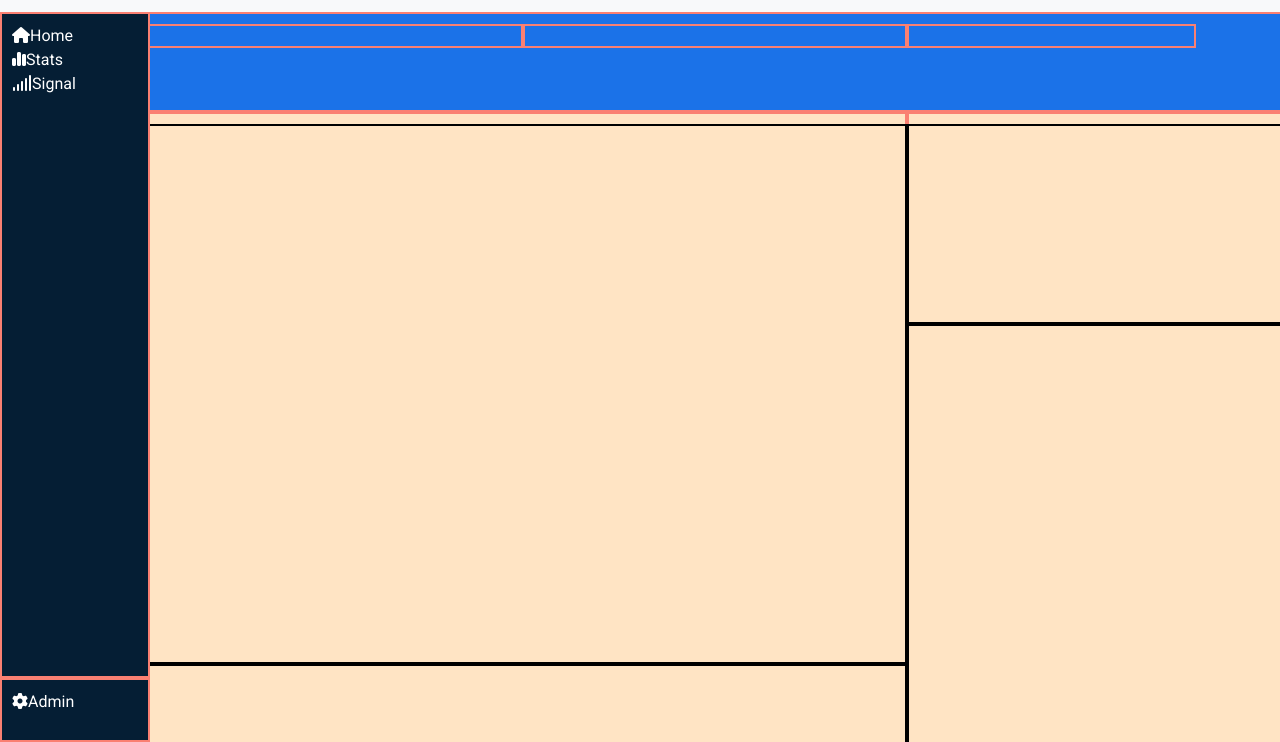
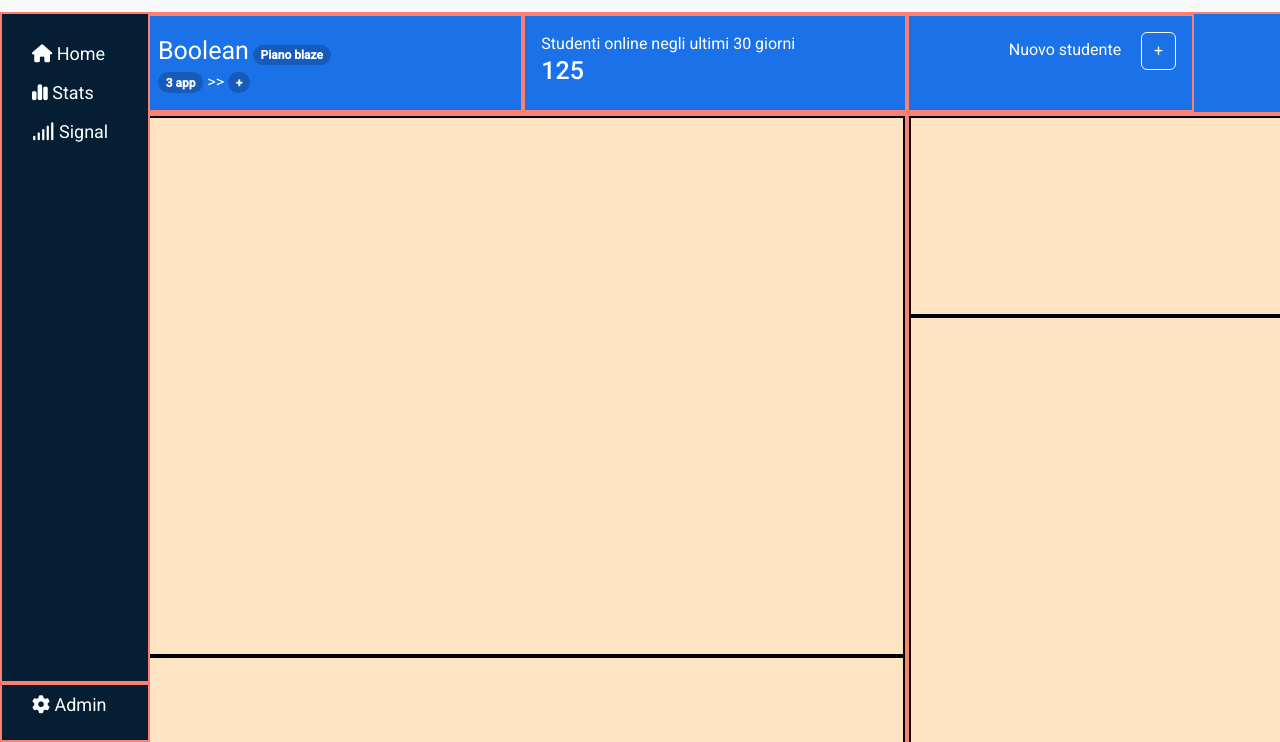
Before and after one commit to TheDusty117/html-css-bootstrap-dashboard, a plain HTML site: page index.html in a window 1280 px wide. Shown: the part 58-800 px from the top of the page. Drawn offline with nearby package versions, Linux system fonts and the light colour scheme.

Commit message:
FEAT bluebar structure

```diff
--- a/css/app.css
+++ b/css/app.css
@@ -75,7 +75,7 @@ main{
 div[class^="col-"] {
   border: 2px solid salmon; */
   min-height: 20px;
-  padding: 10px;
+  /* padding: 5px */
 }
 
 .bluebar{
@@ -114,7 +114,7 @@ div[class^="col-"] {
 
 
 
-/* NAVBAR ORIZZONTALE CUSTOMIZZAZIONE */
+/* NAVBAR ORIZZONTALE CUSTOMIZZAZIONE *********************/
 
 .navbar_horizontal{
   height: 70px;
@@ -130,7 +130,32 @@ div[class^="col-"] {
   padding-right: 20px;
 }
 
+.home-list {
+  margin-top: 20px;
+}
 
+
+
+
+
+
+/* NAVBAR VERTICALE CUSTOMIZZAZIONE **********************/
+
+
+
+.col-home,
+.col-settings{
+  font-size: 18px;
+}
+
+.home-list> li {
+  padding: 6px 15px 6px 30px;
+}
+
+.settings-list> li {
+  padding: 6px 15px 6px 30px;
+
+}
 
 
 /* MEDIAQUERY NAVBAR BLU LATERALE */
@@ -140,4 +165,41 @@ div[class^="col-"] {
     width: 68px;
   }
 
+  .home-list> li{
+    padding: 0;
+    text-align: center;
+    padding: 10px 0px;
+  }
+
+  .settings-list> li{
+    padding: 0;
+    text-align: center;
+    padding: 10px 0px;
+  }
+
+
+
+  .home,
+  .stats,
+  .signal,
+  .admin {
+    display: none;
+  }
+
 }
+
+
+
+/* BLUEBAR CUSTOMIZZAZIONE ***************************/
+
+.bluebar{
+  color: white;
+}
+
+.text-bg-darkblue{
+  background-color: #165BBA;
+}
+
+.major-info{
+  font-size: 25px;
+}
--- a/index.html
+++ b/index.html
@@ -79,30 +79,34 @@
     <section class="navbar-vertical d-flex flex-column">
 
       <div class="col-home flex-grow-1">
-        <ul class="d-flex flex-column ">
-          <li>
+        <ul class="d-flex flex-column home-list">
+          <li class="">
             <a href="#">
-              <i class="fa-solid fa-house"></i>Home
+              <i class="fa-solid fa-house"></i>
+              <span class="home">Home</span>
             </a>
           </li>
           <li>
             <a href="#">
-              <i class="fa-solid fa-chart-simple"></i>Stats
+              <i class="fa-solid fa-chart-simple"></i>
+              <span class="stats">Stats</span>
             </a>
           </li>
           <li>
             <a href="#">
-              <i class="fa-solid fa-signal"></i>Signal
+              <i class="fa-solid fa-signal"></i>
+              <span class="signal">Signal</span>
             </a>
           </li>
         </ul>
       </div>
 
       <div class="col-settings">
-        <ul>
+        <ul class="settings-list">
           <li>
             <a href="#">
-              <i class="fa-solid fa-gear"></i>Admin
+              <i class="fa-solid fa-gear"></i>
+              <span class="admin">Admin</span>
             </a>
           </li>
         </ul>
@@ -122,17 +126,49 @@
             <div class="row">
 
               <!-- colonna sx -->
-              <div class="col-12 col-md-4 col-xl-4">
+              <div class="col-12 col-md-4 col-xl-4 p-3">
+                <div>
+                  <span class="major-info">Boolean</span>
+                  <span class="badge rounded-pill text-bg-darkblue">
+                    Piano blaze
+                  </span>
+                </div>
 
+                <div>
+                  <span class="badge rounded-pill text-bg-darkblue">
+                    3 app
+                  </span>
+                  <span>
+                    >>
+                  </span>
+                  <span class="badge rounded-pill text-bg-darkblue">
+                    +
+                  </span>
+                  <!-- <span class="badge rounded-pill text-bg-darkblue">
+                    Primary
+                  </span>
+                  <span class="badge rounded-pill text-bg-darkblue">
+                    Primary
+                  </span> -->
+                </div>
               </div>
 
               <!-- colonna centro -->
-              <div class="col-12 col-md-4 col-xl-4">
-
+              <div class="col-12 col-md-4 col-xl-4 p-3">
+                <span>
+                  Studenti online negli ultimi 30 giorni
+                </span>
+                <h2 class="major-info">125</h2>
               </div>
 
               <!-- colonna dx -->
-              <div class="col-12 col-md-4 col-xl-3">
+              <div class="col-12 col-md-4 col-xl-3 p-3 text-end">
+                <span class="me-3">
+                  Nuovo studente
+                </span>
+                <button type="button" class="btn btn-outline-light">
+                  +
+                </button>
 
               </div>
             </div>
```
